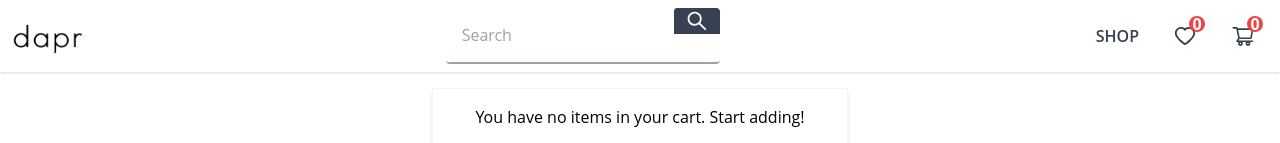
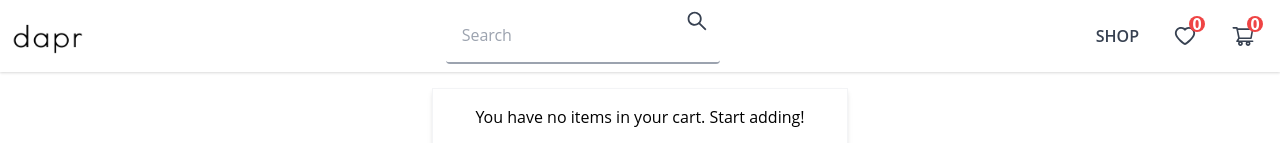
Before and after one commit to ashwinkhode/dapr, a Next.js app: page /cart in a window 1280 px wide. Shown: the top 143 px of the page. Built offline with nearby package versions, Linux system fonts and the light colour scheme.

Commit message:
fix: minor ui bugfixes

```diff
--- a/src/components/Button/Button.js
+++ b/src/components/Button/Button.js
@@ -22,7 +22,7 @@ const VARIANTS = {
     secondary: {
         base: "outline-none focus:outline-none",
         active:
-            "text-gray-700 border-gray-700 hover:text-white hover:bg-gray-700 active:bg-white active:text-gray-700",
+            "text-gray-700 bg-white border-gray-700 hover:text-white hover:bg-gray-700 active:bg-white active:text-gray-700",
     },
     invert: {
         base: "outline-none focus:outline-none",
--- a/src/components/ProductDetails/ProductDetails.js
+++ b/src/components/ProductDetails/ProductDetails.js
@@ -21,7 +21,7 @@ const ProductDetails = ({product}) => {
     const notify = (text) => toast.success(text)
 
     return (
-        <div className='flex flex-col lg:flex-row items-center justify-between sm:justify-center w-full h-full lg:min-h-[87vh] lg:h-[80vh] py-4'>
+        <div className='relative flex flex-col lg:flex-row items-center justify-between sm:justify-center w-full h-full lg:min-h-[87vh] lg:h-[80vh] py-4 mb-6'>
             <div className="relative w-full lg:w-1/3 h-[50vh]">
                 <Image
                     src={image}
@@ -31,7 +31,7 @@ const ProductDetails = ({product}) => {
                 />
             </div>
 
-            <div className="flex flex-col justify-between w-full lg:w-2/3 gap-y-2 sm:gap-y-4 mt-4 lg:mt-0 lg:px-16">
+            <div className="relative flex flex-col justify-between w-full lg:w-2/3 gap-y-2 sm:gap-y-4 mt-4 lg:mt-0 lg:px-16">
                 <p className='text-xs text-gray-500'>Product Code: <span className='font-bold'>#000{id}</span></p>
                 <div className="relative">
                     <h1 className='font-bold text-lg sm:text-xl opacity-80'>{title}</h1>
@@ -73,7 +73,7 @@ const ProductDetails = ({product}) => {
                         >+</Button>
                     </div>
                 </div>
-                <div className="relative w-full justify-between inline-flex flex-row flex-wrap">
+                <div className="fixed bottom-0 left-0 right-0 w-[100vw] sm:relative sm:w-full justify-between sm:inline-flex flex-row flex-wrap">
                     <Button
                         className='w-[49%]'
                         variant={isPresentInWishlist ? 'primary' : 'secondary'}
--- a/src/components/Searchbar/Searchbar.js
+++ b/src/components/Searchbar/Searchbar.js
@@ -31,7 +31,7 @@ const Searchbar = () => {
                 />
                 <div className="h-full w-[15%] md:1/4 lg:w-2/12 rounded overflow-hidden">
                     <Button
-                        variant='primary'
+                        variant='default'
                         className='w-full h-full'
                         padding='p-0 px-1 py-0'
                         fullWidth
@@ -39,7 +39,7 @@ const Searchbar = () => {
                             (e) => handleSubmit(e)
                         }
                     >
-                        <AiOutlineSearch className='text-2xl' />
+                        <AiOutlineSearch className='text-2xl text-gray-700' />
                     </Button>
                 </div>
             </form>
--- a/src/pages/_app.js
+++ b/src/pages/_app.js
@@ -9,7 +9,7 @@ function MyApp({Component, pageProps}) {
   return (
     <ShopProvider>
       <CartProvider>
-        <div className='w-full'>
+        <div className='w-full antialiased'>
           <Header />
           <div className="md:pt-4 sm:px-4 overflow-hidden z-[-1]">
             <Component {...pageProps} />
--- a/src/pages/products/index.js
+++ b/src/pages/products/index.js
@@ -78,7 +78,14 @@ const Products = ({products}) => {
 
 			<SortFilter />
 
-			<Toaster position='bottom-right' />
+			<Toaster
+				position='bottom-right'
+				toastOptions={
+					{
+						duration: 1000
+					}
+				}
+			/>
 
 		</div>
 	)
```
